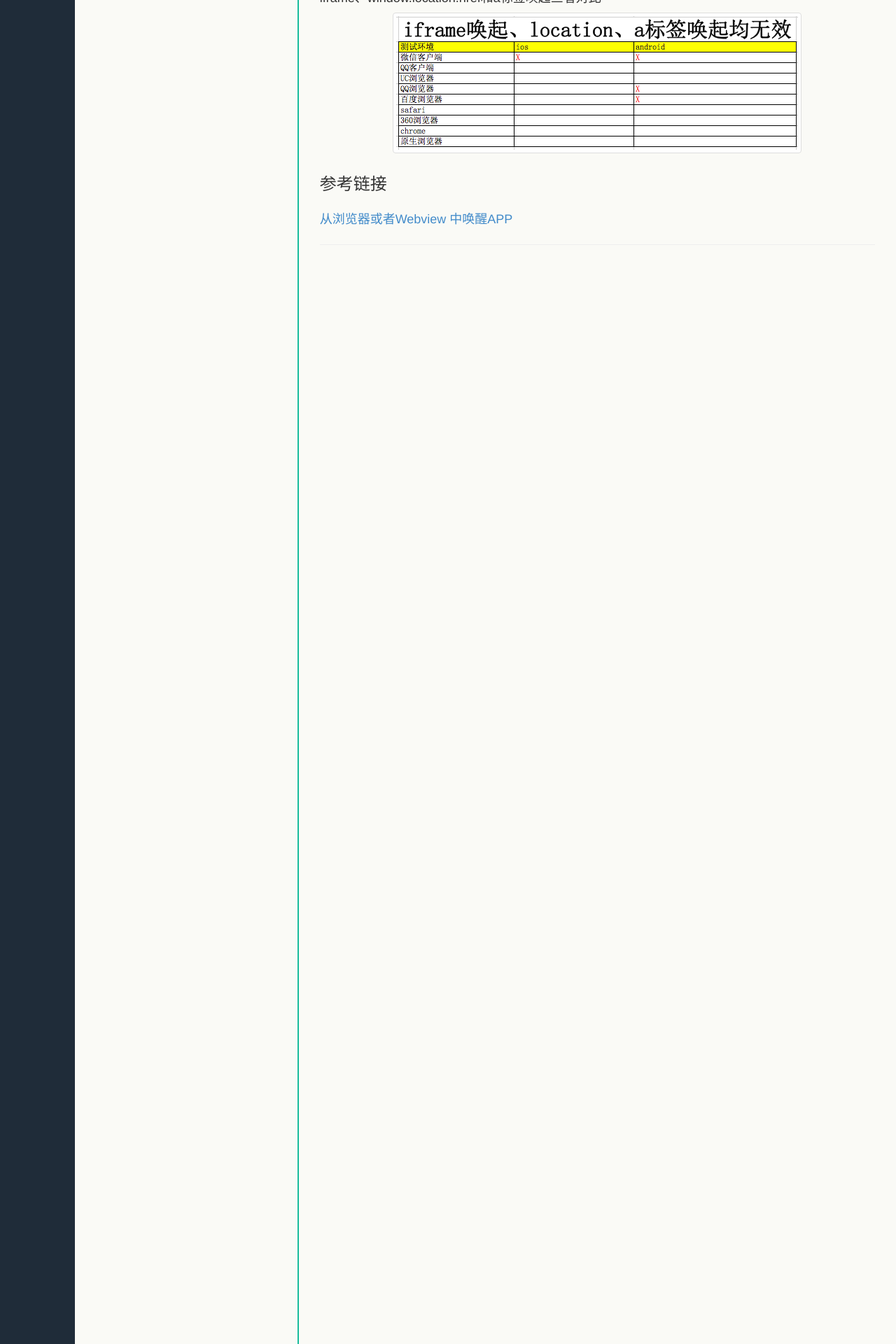
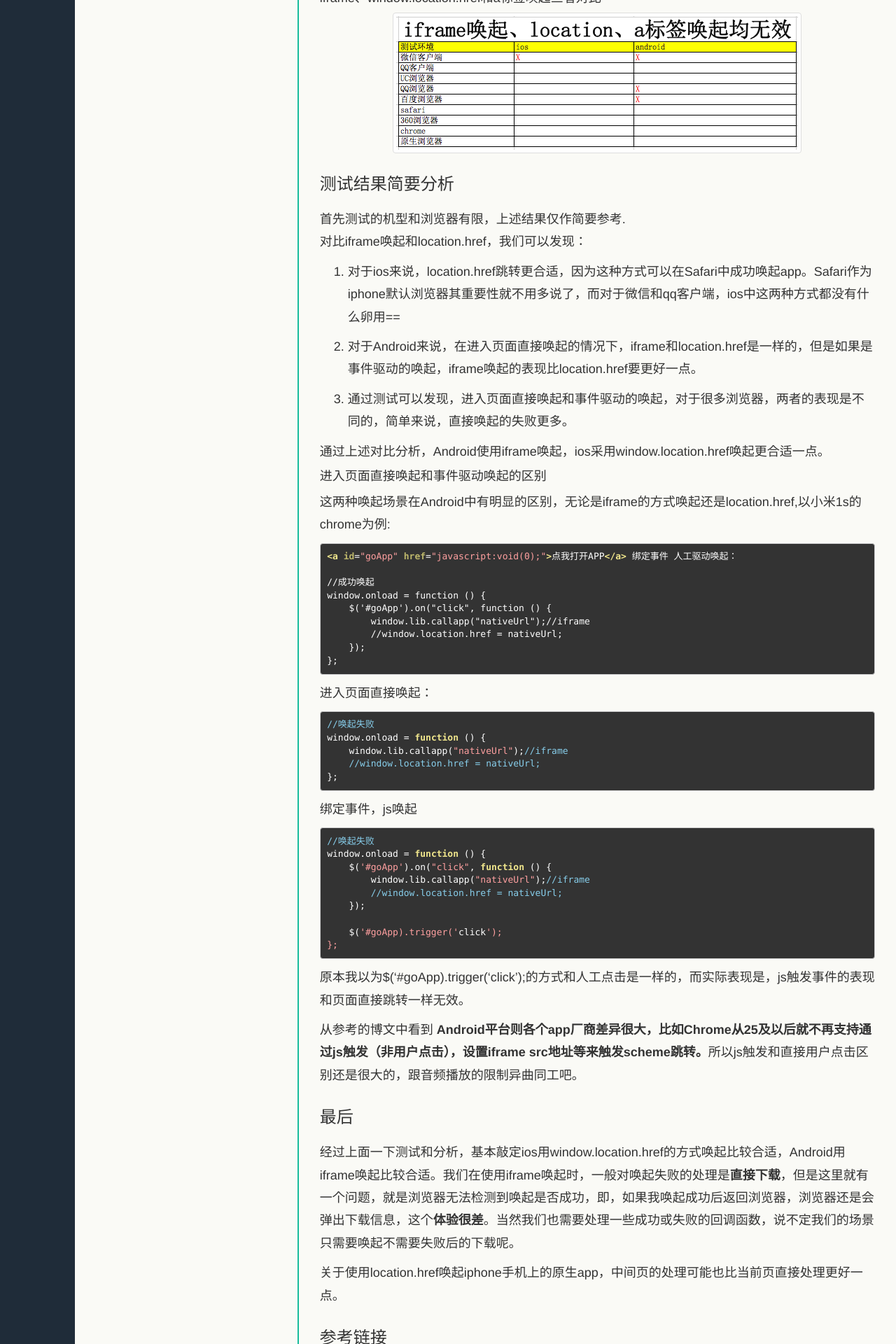
Before and after one commit to echoZQ/echo-blog, a Jekyll site: the page built from _posts/2015-11-13-callapp.md, in a window 1280 px wide. Shown: the part 2224-4144 px from the top of the page at 70% size. Built offline with Jekyll 4.4.1, drawn with Linux system fonts in a browser that asks for light colours; Markdown is read by kramdown in place of the engine named in the settings.

Commit message:
callapp update

```diff
--- a/_posts/2015-11-13-callapp.md
+++ b/_posts/2015-11-13-callapp.md
@@ -79,8 +79,61 @@ iframe方案的唤起原理是: 程序切换到后台时，计时器会被推迟
 
 ![图片显示](/echo-blog/public/img/2015-11-13-iframe-href-a.png)
 
+### 测试结果简要分析
+首先测试的机型和浏览器有限，上述结果仅作简要参考.
+对比iframe唤起和location.href，我们可以发现：
+
+1. 对于ios来说，location.href跳转更合适，因为这种方式可以在Safari中成功唤起app。Safari作为iphone默认浏览器其重要性就不用多说了，而对于微信和qq客户端，ios中这两种方式都没有什么卵用==
+
+2. 对于Android来说，在进入页面直接唤起的情况下，iframe和location.href是一样的，但是如果是事件驱动的唤起，iframe唤起的表现比location.href要更好一点。
+
+3. 通过测试可以发现，进入页面直接唤起和事件驱动的唤起，对于很多浏览器，两者的表现是不同的，简单来说，直接唤起的失败更多。
+
+通过上述对比分析，Android使用iframe唤起，ios采用window.location.href唤起更合适一点。
+
+#### 进入页面直接唤起和事件驱动唤起的区别
+这两种唤起场景在Android中有明显的区别，无论是iframe的方式唤起还是location.href,以小米1s的chrome为例:
 
 
+	<a id="goApp" href="javascript:void(0);">点我打开APP</a>
+绑定事件 人工驱动唤起：
+
+	//成功唤起
+	window.onload = function () {
+        $('#goApp').on("click", function () {
+            window.lib.callapp("nativeUrl");//iframe
+            //window.location.href = nativeUrl;
+        });
+    };
+
+进入页面直接唤起：
+
+	//唤起失败
+	window.onload = function () {
+        window.lib.callapp("nativeUrl");//iframe
+        //window.location.href = nativeUrl;
+    };
+
+绑定事件，js唤起
+
+	//唤起失败
+	window.onload = function () {
+        $('#goApp').on("click", function () {
+            window.lib.callapp("nativeUrl");//iframe
+            //window.location.href = nativeUrl;
+        });
+
+        $('#goApp).trigger('click');
+    };
+
+原本我以为$('#goApp).trigger('click');的方式和人工点击是一样的，而实际表现是，js触发事件的表现和页面直接跳转一样无效。
+
+从参考的博文中看到 **Android平台则各个app厂商差异很大，比如Chrome从25及以后就不再支持通过js触发（非用户点击），设置iframe src地址等来触发scheme跳转。**所以js触发和直接用户点击区别还是很大的，跟音频播放的限制异曲同工吧。
+
+### 最后
+经过上面一下测试和分析，基本敲定ios用window.location.href的方式唤起比较合适，Android用iframe唤起比较合适。我们在使用iframe唤起时，一般对唤起失败的处理是**直接下载**，但是这里就有一个问题，就是浏览器无法检测到唤起是否成功，即，如果我唤起成功后返回浏览器，浏览器还是会弹出下载信息，这个**体验很差**。当然我们也需要处理一些成功或失败的回调函数，说不定我们的场景只需要唤起不需要失败后的下载呢。
+
+关于使用location.href唤起iphone手机上的原生app，中间页的处理可能也比当前页直接处理更好一点。
 
 
 
```
